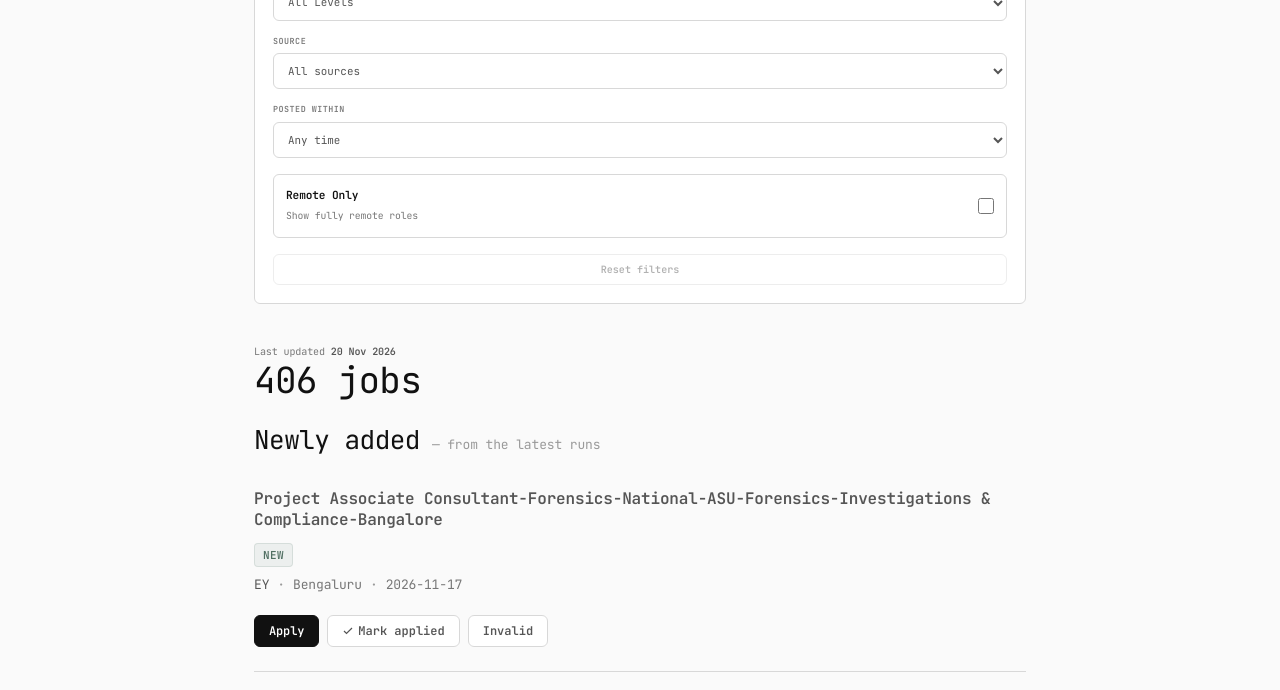
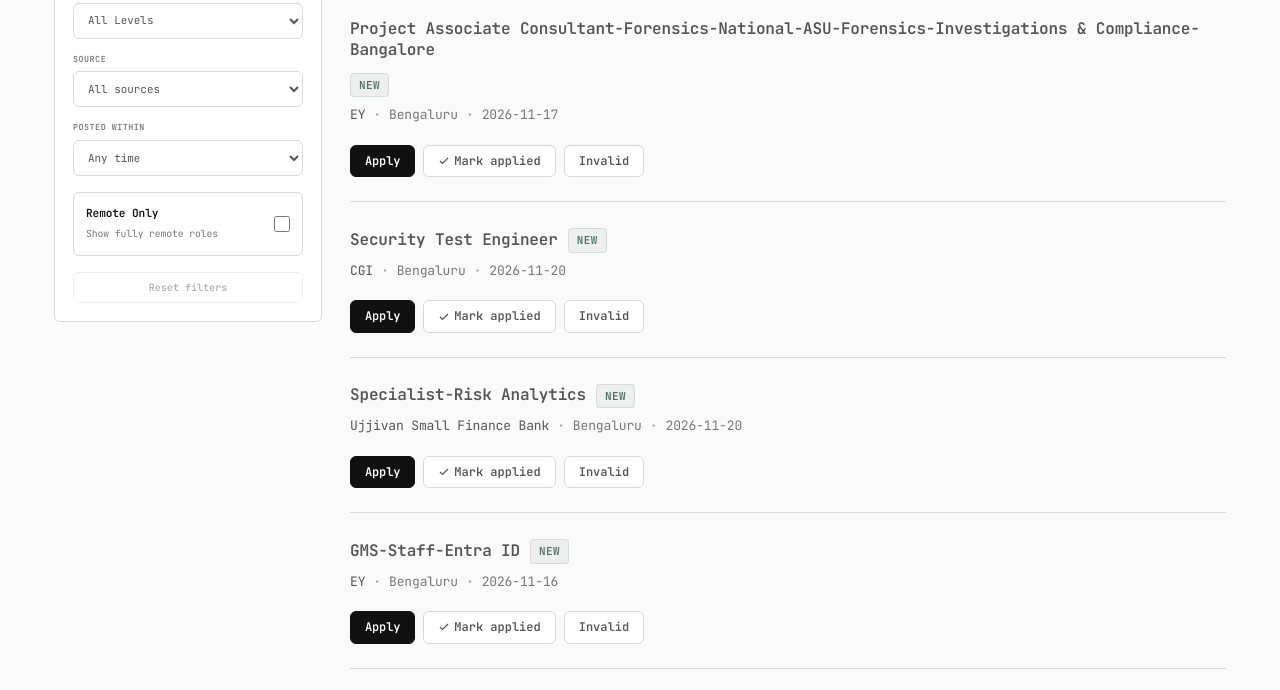
Before and after one commit to Akshay-dot-P/Walk-in-Job-Alert, a plain HTML site: page docs/index.html in a window 1280 px wide. Shown: the part 472-1162 px from the top of the page. Drawn offline with Linux system fonts and the light colour scheme.

Commit message:
Update index.html

```diff
--- a/docs/index.html
+++ b/docs/index.html
@@ -328,10 +328,6 @@ html{font-size:14px;}
 body{font-size:var(--fs-md);line-height:1.5;}
 
 
-
-/* one centered column */
-.layout{display:block;max-width:820px;margin:0 auto;padding:8px 24px 96px;}
-.layout .page{max-width:none;margin:0;padding:0;}
 
 /* toolbar: search, domain, view on one line */
 .filter-rail{background:transparent;border:0;backdrop-filter:none;-webkit-backdrop-filter:none;}
```
